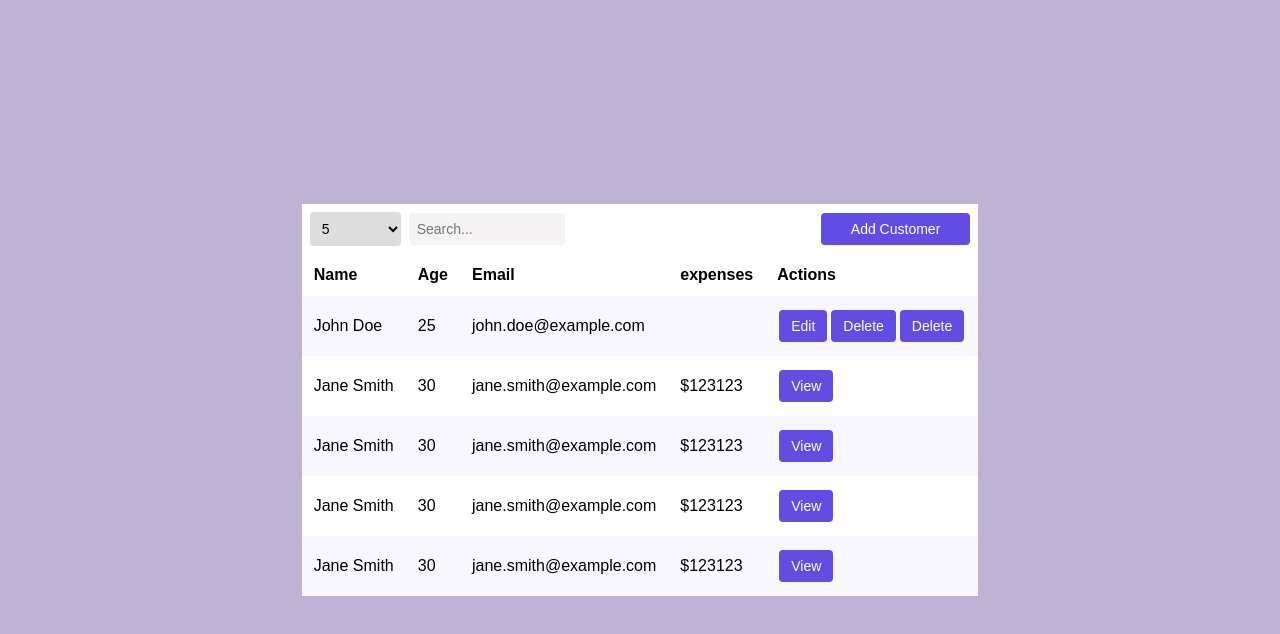
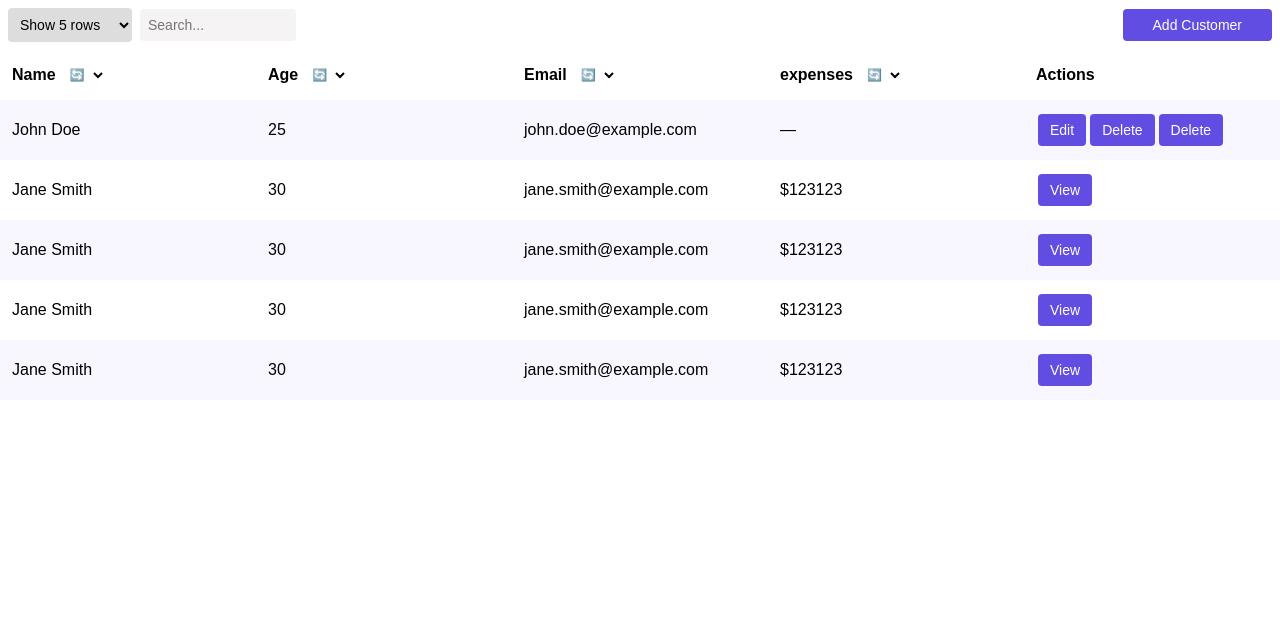
Before and after one commit to deetosh/UI_EXPENSE_TRACKER, a React (Vite) app in the folder lester/: page / in a window 1280 px wide. Shown: the top 634 px of the page. Built offline with nearby package versions, Linux system fonts and the light colour scheme.

Commit message:
subtle ui changes and added sort option feature

```diff
--- a/lester/src/App.jsx
+++ b/lester/src/App.jsx
@@ -9,7 +9,7 @@ function App() {
   const [count, setCount] = useState(0)
 
   return (
-    <div className='form_body'>
+    <div>
       <TableExample/>
     </div>
   )
--- a/lester/src/Components/AllCSS/table.css
+++ b/lester/src/Components/AllCSS/table.css
@@ -12,7 +12,7 @@
     align-items: center;
     flex-wrap: wrap;
     gap: 10px;
-    padding: 0.5em 0.5em 0.5em 0.5em;
+    padding: 0.5em;
     background-color: #ffffff;
 }
 
@@ -22,7 +22,6 @@
     font-size: 14px;
     border-radius: 4px;
     width: 10em;
-    margin-right: 8px;
     border: none;
     background-color: #f5f3f3;
 }
@@ -33,9 +32,9 @@
     font-size: 14px;
     border-radius: 4px;
     cursor: pointer;
-    margin-right: 8px;
     background-color: #ddd;
     border: none;
+    margin-right: 8px;
 }
 
 /* Add Customer Button */
@@ -81,6 +80,19 @@
     background-color: #ffffff;
 }
 
+/* ✅ Keep Table Height Consistent */
+.dynamic-table tbody {
+    display: block;
+    min-height: 300px; /* Ensures table doesn't shrink when filtering */
+}
+
+.dynamic-table thead,
+.dynamic-table tbody tr {
+    display: table;
+    width: 100%;
+    table-layout: fixed;
+}
+
 /* Buttons */
 .action-button {
     padding: 8px 12px;
@@ -97,7 +109,26 @@
     background-color: rgb(57, 45, 130);
 }
 
-  /* Responsive Design */
+/* ✅ Sortable Headers */
+.header-container {
+    display: flex;
+    align-items: center;
+    position: relative;
+    gap: 5px;
+}
+
+/* Sort dropdown */
+.sort-dropdown {
+    display: block;
+    padding: 5px;
+    font-size: 12px;
+    border: none;
+    background-color: white;
+    cursor: pointer;
+    border-radius: 4px;
+}
+
+/* ✅ Mobile Responsiveness */
 @media screen and (max-width: 768px) {
     .table-container {
         width: 100%;
@@ -108,9 +139,11 @@
         flex-direction: column;
         align-items: stretch;
     }
-    .search-input{
+
+    .search-input {
         width: 97%;
     }
+
     .row-dropdown,
     .add-customer-btn {
         width: 99%;
@@ -122,9 +155,21 @@
         font-size: 10px;
     }
 
+    /* Ensure headers remain aligned and accessible */
+    .header-container {
+        flex-direction: column;
+        align-items: flex-start;
+        gap: 5px;
+    }
+
+    .sort-dropdown {
+        width: 100%;
+        margin-top: 5px;
+    }
+
     .buttons_container {
         display: flex;
-      flex-direction: column; /* Stack buttons vertically */
+        flex-direction: column;
         gap: 5px;
     }
 
@@ -134,13 +179,13 @@
         font-size: 10px;
     }
 
-    .row-dropdown{
-        margin-right: 0px;
+    .row-dropdown {
         margin-bottom: 1em;
     }
 }
 
-  .show-text{
+/* Extra Styling */
+.show-text {
     color: rgb(63, 63, 63);
     font-family: system-ui, -apple-system, BlinkMacSystemFont, 'Segoe UI', Roboto, Oxygen, Ubuntu, Cantarell, 'Open Sans', 'Helvetica Neue', sans-serif;
     font-weight: 700;
--- a/lester/src/Components/table.jsx
+++ b/lester/src/Components/table.jsx
@@ -1,9 +1,43 @@
 import React, { useState } from "react";
-import "./AllCSS/table.css"; // Optional: Add your CSS file for styling
+import "./AllCSS/table.css"; // Import your CSS file
 
 const DynamicTable = ({ columns, data, onButtonClick, onAddCustomer }) => {
   const [searchTerm, setSearchTerm] = useState("");
-  const [rowsToShow, setRowsToShow] = useState(5); // Default rows displayed
+  const [rowsToShow, setRowsToShow] = useState(5);
+  const [sortConfig, setSortConfig] = useState({ column: null, order: null });
+  const [originalData] = useState([...data]); // Store the original data
+
+  // Function to determine if a column is numeric
+  const isNumericColumn = (col) => {
+    return data.every((row) => !isNaN(parseFloat(row[col])) && isFinite(row[col]));
+  };
+
+  // Sorting function
+  const sortData = (dataToSort) => {
+    if (!sortConfig.column) return dataToSort;
+
+    if (sortConfig.order === "default") {
+      return [...originalData]; // Reset to original order
+    }
+
+    return [...dataToSort].sort((a, b) => {
+      const aValue = a[sortConfig.column] || "";
+      const bValue = b[sortConfig.column] || "";
+
+      if (isNumericColumn(sortConfig.column)) {
+        return sortConfig.order === "asc" ? aValue - bValue : bValue - aValue;
+      } else {
+        return sortConfig.order === "asc"
+          ? aValue.toString().localeCompare(bValue.toString())
+          : bValue.toString().localeCompare(aValue.toString());
+      }
+    });
+  };
+
+  // Handle sorting selection from dropdown
+  const handleSortChange = (column, order) => {
+    setSortConfig({ column, order });
+  };
 
   // Filter data based on search input
   const filteredData = data.filter((row) =>
@@ -13,6 +47,12 @@ const DynamicTable = ({ columns, data, onButtonClick, onAddCustomer }) => {
         row[col].toString().toLowerCase().includes(searchTerm.toLowerCase())
     )
   );
+
+  // Sort the filtered data
+  const sortedData = sortData(filteredData);
+
+  // Ensure table maintains size (fills empty rows)
+  const displayedData = [...sortedData, ...Array(Math.max(0, rowsToShow - sortedData.length)).fill({})];
 
   return (
     <div className="table-container">
@@ -24,9 +64,9 @@ const DynamicTable = ({ columns, data, onButtonClick, onAddCustomer }) => {
             value={rowsToShow}
             onChange={(e) => setRowsToShow(Number(e.target.value))}
           >
-          <option value={5}>5</option>
-          <option value={10}>10</option>
-          <option value={15}>15</option>
+            <option value={5}>Show 5 rows</option>
+            <option value={10}>Show 10 rows</option>
+            <option value={15}>Show 15 rows</option>
             <option value={data.length}>Show All</option>
           </select>
           <input
@@ -37,6 +77,7 @@ const DynamicTable = ({ columns, data, onButtonClick, onAddCustomer }) => {
             onChange={(e) => setSearchTerm(e.target.value)}
           />
         </div>
+
         <button className="add-customer-btn" onClick={onAddCustomer}>
           Add Customer
         </button>
@@ -48,21 +89,33 @@ const DynamicTable = ({ columns, data, onButtonClick, onAddCustomer }) => {
         <thead>
           <tr>
             {columns.map((column, index) => (
-              <th key={index}>{column}</th>
+              <th key={index} className="sortable-header">
+                <div className="header-container">
+                  {column}
+                  <select
+                    className="sort-dropdown"
+                    onChange={(e) => handleSortChange(column, e.target.value)}
+                  >
+                    <option value="default">🔄</option>
+                    <option value="asc">⬆️</option>
+                    <option value="desc">⬇️</option>
+                  </select>
+                </div>
+              </th>
             ))}
-            <th>Actions</th> {/* For buttons */}
+            <th>Actions</th>
           </tr>
         </thead>
 
         {/* Table Body */}
         <tbody>
-          {filteredData.slice(0, rowsToShow).map((row, rowIndex) => (
+          {displayedData.slice(0, rowsToShow).map((row, rowIndex) => (
             <tr key={rowIndex}>
               {columns.map((col, colIndex) => (
-                <td key={colIndex}>{row[col]}</td>
+                <td key={colIndex}>{row[col] || "—"}</td> // Placeholder for empty rows
               ))}
               <td className="buttons_container">
-                {row.buttons &&
+                {row.buttons ? (
                   row.buttons.map((button, btnIndex) => (
                     <button
                       key={btnIndex}
@@ -71,7 +124,10 @@ const DynamicTable = ({ columns, data, onButtonClick, onAddCustomer }) => {
                     >
                       {button.label}
                     </button>
-                  ))}
+                  ))
+                ) : (
+                  "—"
+                )}
               </td>
             </tr>
           ))}
```
Lines whose indentation alone changed are shown as unchanged.
